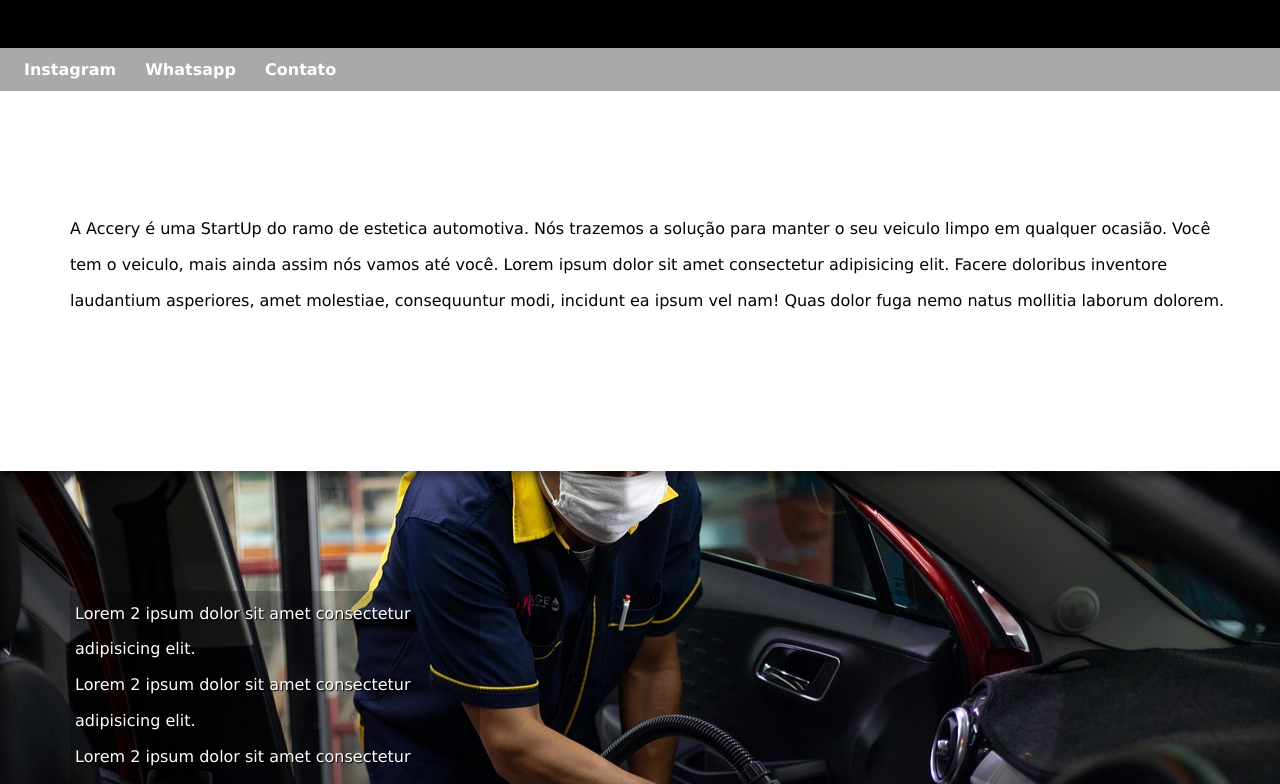
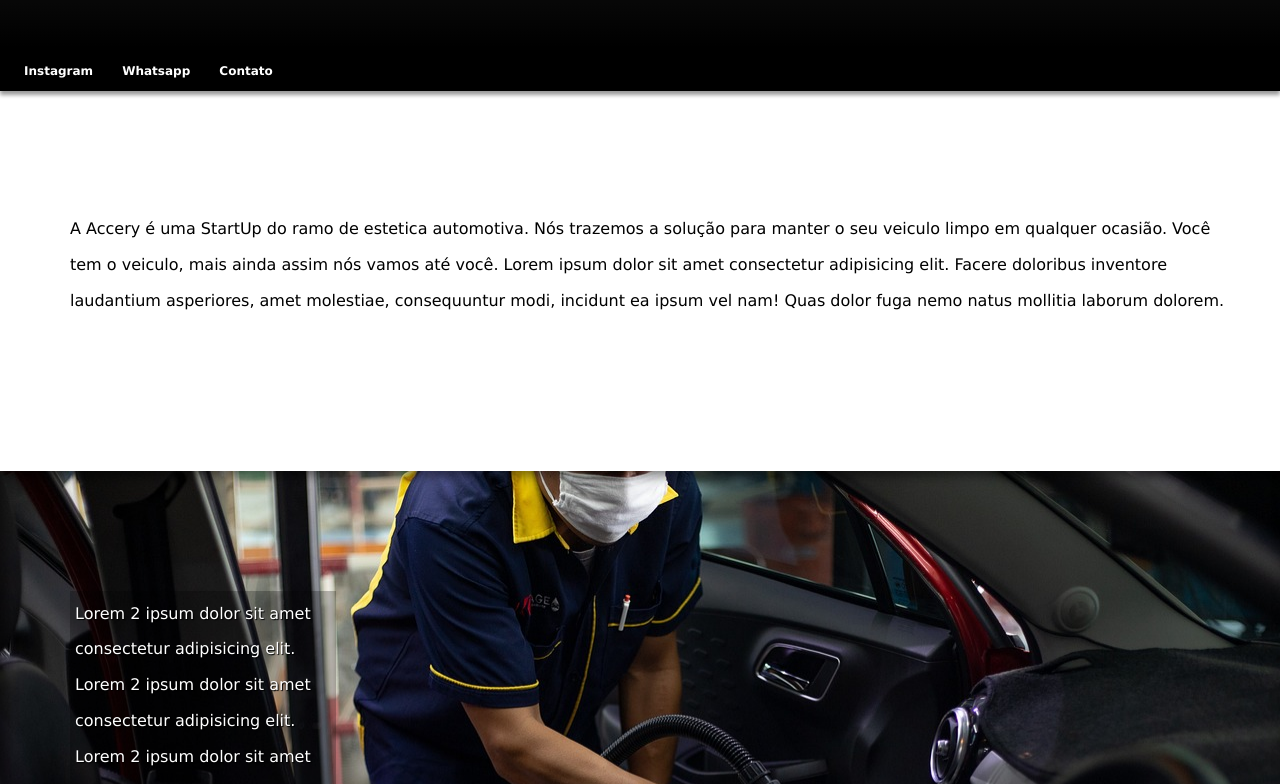
Before and after one commit to VwrDev/projeto-accery, a plain HTML site: page index.html in a window 1280 px wide. Shown: the part 189-973 px from the top of the page. Drawn offline with Linux system fonts and the light colour scheme.

Commit message:
Update style.css

```diff
--- a/style.css
+++ b/style.css
@@ -21,12 +21,18 @@
 
 html, body {
     font-family: var(--font1);
-    min-height: 100vh;
+    min-width: 300px;
+    max-width: 100vw;
+    margin: auto;
+    margin-bottom: 30px;
     background-color: darkgray;
+    box-shadow: 0px 0px 10px hsla(0, 0%, 0%, 0.418);
+    border-bottom-right-radius: 10px;
+    border-bottom-left-radius: 10px;
 }
 
 header {
-    background-color: black;
+    background-image: linear-gradient(to top, black, rgb(36, 36, 36));
     color: white;text-align: center;
 }
 
@@ -35,16 +41,20 @@ header > h1 {
     font-family: var(--font3);
     font-variant: small-caps;
     font-size: 100px;
+    text-align: center;
 }
 
 header > p {
+    text-align: center;
     padding-bottom: 50px;
 }
 
 nav {
-    background-color: darkgray;
+    background-color: black;
     padding: 12px;
-    box-shadow: 0px 8px 8px rgba(0, 0, 0, 0.400);
+    box-shadow: 0px 4px 4px rgba(0, 0, 0, 0.400);
+    position: sticky;
+    top: 0px;
 }
 
 nav > a {
@@ -53,13 +63,14 @@ nav > a {
     border-radius: 8px;
     text-decoration: none;
     transition-duration: 0.8;
+    font-size: 12px;
     font-weight: bold;
 }
 
 nav > a:hover {
     color: rgb(3, 3, 3);
     background-color: rgb(211, 207, 207);
-    padding: 8px;
+    padding: 4px;
 }
 
 main {
@@ -96,7 +107,7 @@ section.imagem {
 section.imagem > p {
     display: inline-block;
     padding: 5px;
-    width: 400px;
+    width: 20vw;
     background-color: rgba(0, 0, 0, 0.250);
     text-shadow: 1px 1px 1px black;
 }
```
